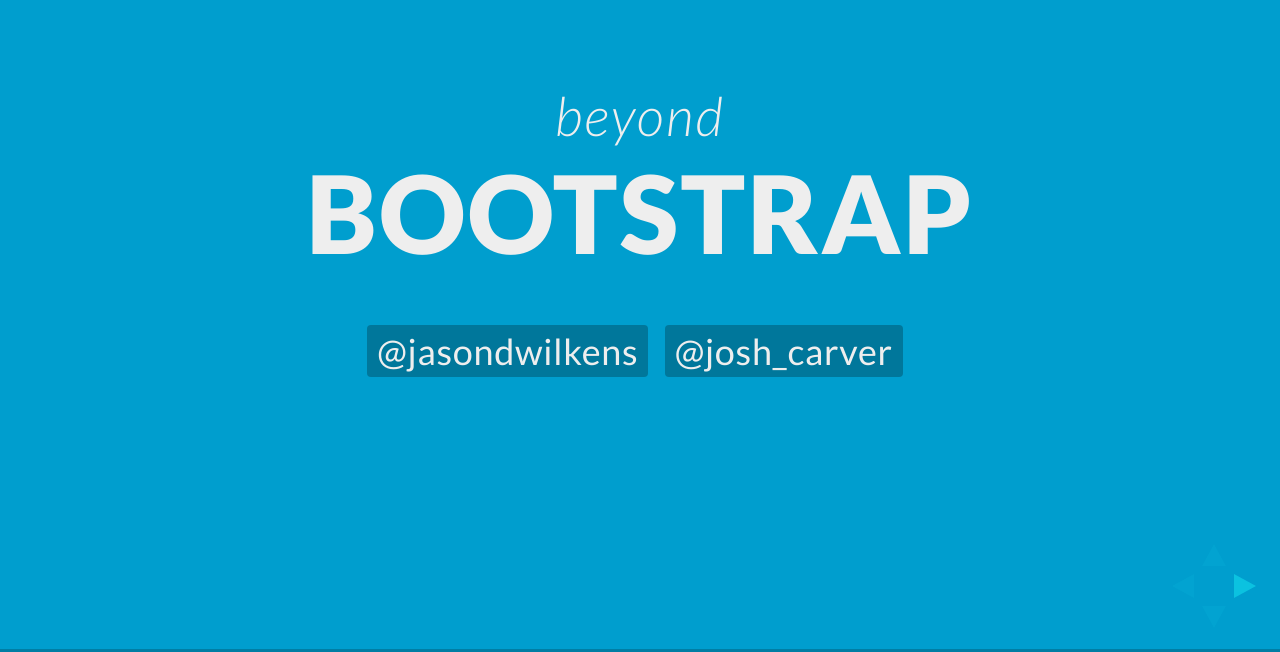
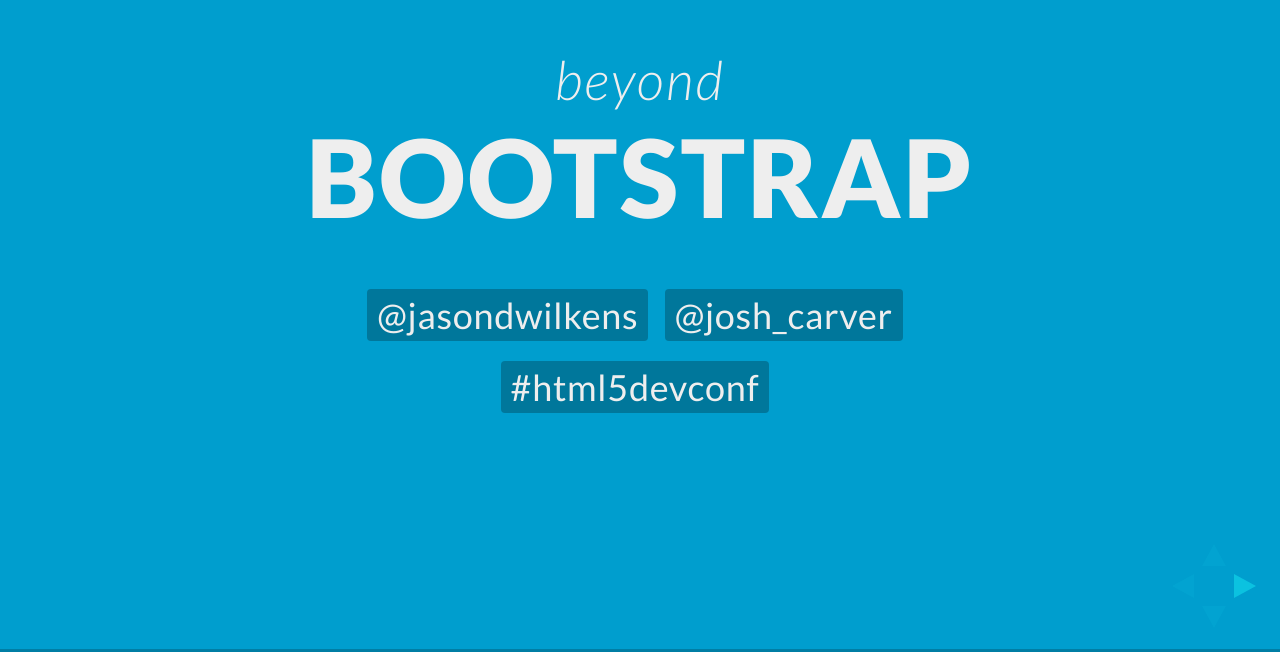
Before and after one commit to jcarver989/html5-talk, a website: page index.html in a window 1280 px wide. Shown: the part 148-800 px from the top of the page. Drawn offline with Linux system fonts and the light colour scheme.

Commit message:
minor updates

```diff
--- a/index.html
+++ b/index.html
@@ -39,6 +39,8 @@
           <br />
           <h3 class="inverse">@jasondwilkens</h3>
           <h3 class="inverse">@josh_carver</h3>
+          <br />
+          <h3 class="inverse">#html5devconf</h3>
         </section>
 
         <section>
```
Also changed, not shown: 1 other file.
